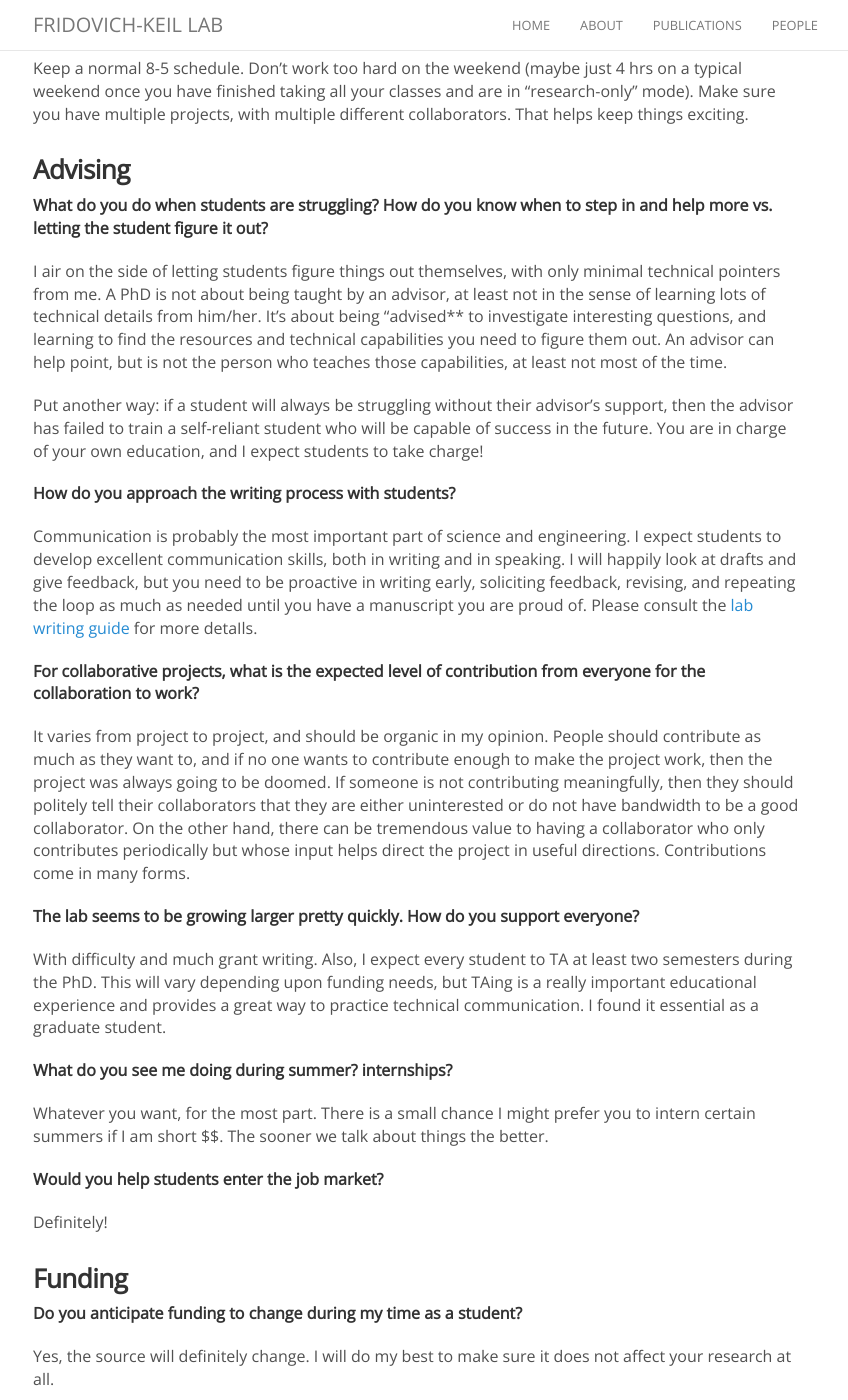
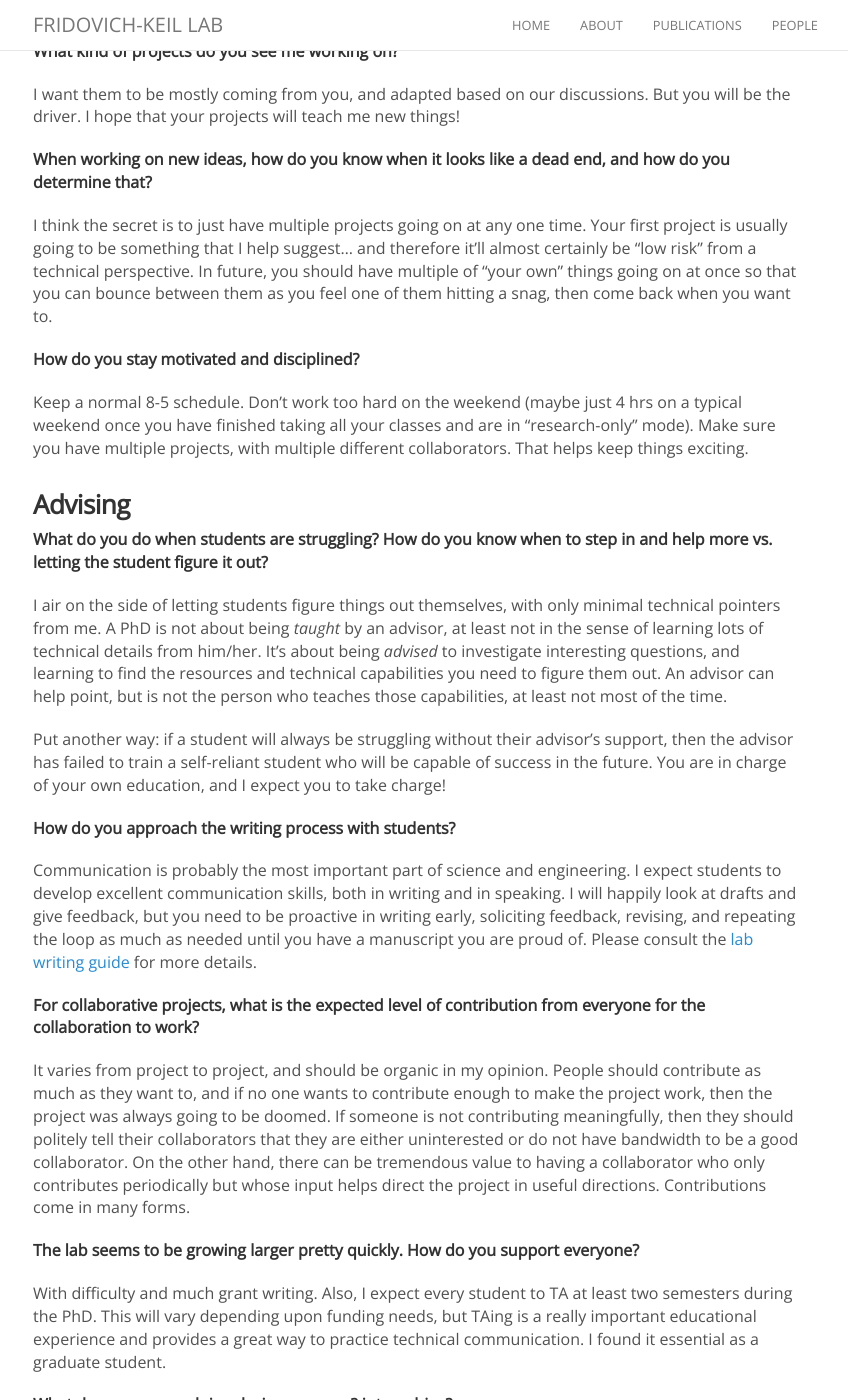
Before and after one commit to KordingLab/KordingLab.github.io, a Jekyll site: the page built from QandA.md, in a window 1280 px wide and 1400 px high, scrolled down 1125 px. Shown: the whole window, without its empty margins (222-1070 px from the left). Built offline with Jekyll 4.4.1, drawn with Linux system fonts in a browser that asks for light colours; nearby versions of some CDN libraries; comment, search, counter and statistics services are not loaded; some of the changed text lies outside the part shown.

Commit message:
dfk edits

```diff
--- a/QandA.md
+++ b/QandA.md
@@ -8,6 +8,12 @@
 This Q&A is divided into four main categories: Research, Advising, Funding, and Lab Culture. They are tailored to PhD students but can be relevant to Master's students as well.
 
 ### Research
+
+**What types of classes should I be thinking about taking? Any other topics you'd recommend I read up on in my first year?**
+
+You are in the driver's seat here, so at the end of the day it's up to you! That said, I will _strongly recommend_ that you become proficient in the following material, either by taking classes or by self-study: optimization (not just convex!), probability and stochastic processes, linear and nonlinear system theory. If you are interested in multi-agent systems, you should plan to take my graduate course on game theory in your second year (it presumes familiarity with optimization).
+
+Note that I have very explicitly _not_ recommended that you jump right into a course on machine learning or reinforcement learning. My experience is that taking these courses before nailing down your fundamentals in optimization and control theory can be inefficient. If you are interested in these topics, I certainly encourage you to take courses on them, but you will get more out of those courses if you are already familiar with the fundamentals. Walk before you run.
 
 **What kind of progress do you expect from me?**
 
@@ -35,13 +41,13 @@
 
 **What do you do when students are struggling? How do you know when to step in and help more vs. letting the student figure it out?**
 
-I air on the side of letting students figure things out themselves, with only minimal technical pointers from me. A PhD is not about being taught by an advisor, at least not in the sense of learning lots of technical details from him/her. It's about being "advised** to investigate interesting questions, and learning to find the resources and technical capabilities you need to figure them out. An advisor can help point, but is not the person who teaches those capabilities, at least not most of the time.
+I air on the side of letting students figure things out themselves, with only minimal technical pointers from me. A PhD is not about being _taught_ by an advisor, at least not in the sense of learning lots of technical details from him/her. It's about being _advised_ to investigate interesting questions, and learning to find the resources and technical capabilities you need to figure them out. An advisor can help point, but is not the person who teaches those capabilities, at least not most of the time.
 
-Put another way: if a student will always be struggling without their advisor's support, then the advisor has failed to train a self-reliant student who will be capable of success in the future. You are in charge of your own education, and I expect students to take charge!
+Put another way: if a student will always be struggling without their advisor's support, then the advisor has failed to train a self-reliant student who will be capable of success in the future. You are in charge of your own education, and I expect you to take charge!
 
 **How do you approach the writing process with students?**
 
-Communication is probably the most important part of science and engineering. I expect students to develop excellent communication skills, both in writing and in speaking. I will happily look at drafts and give feedback, but you need to be proactive in writing early, soliciting feedback, revising, and repeating the loop as much as needed until you have a manuscript you are proud of. Please consult the [lab writing guide](https://github.com/CLeARoboticsLab/resources/blob/main/CLeAR_lab_writing_guide.pdf) for more detaIls.
+Communication is probably the most important part of science and engineering. I expect students to develop excellent communication skills, both in writing and in speaking. I will happily look at drafts and give feedback, but you need to be proactive in writing early, soliciting feedback, revising, and repeating the loop as much as needed until you have a manuscript you are proud of. Please consult the [lab writing guide](https://github.com/CLeARoboticsLab/resources/blob/main/CLeAR_lab_writing_guide.pdf) for more details.
 
 **For collaborative projects, what is the expected level of contribution from everyone for the collaboration to work?**
 
```
